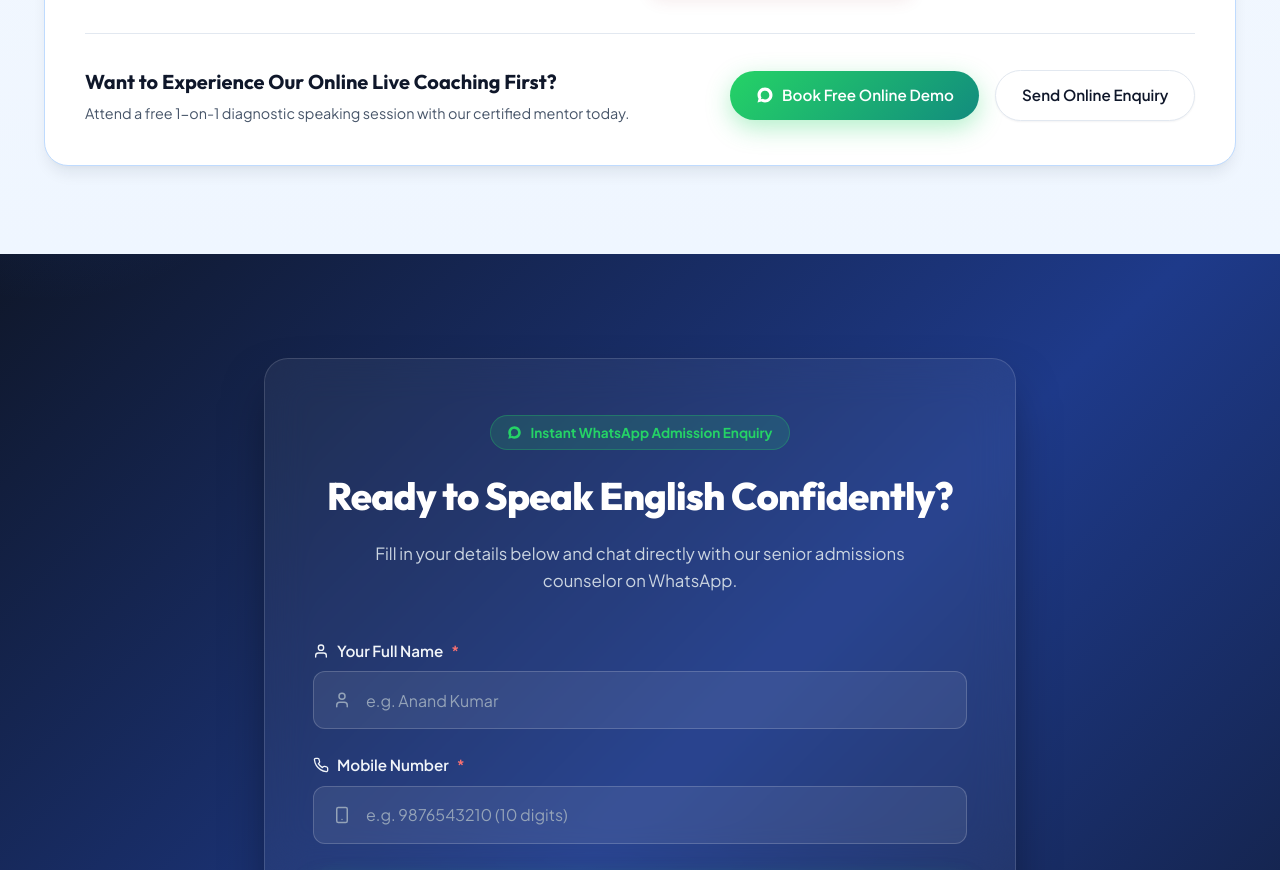
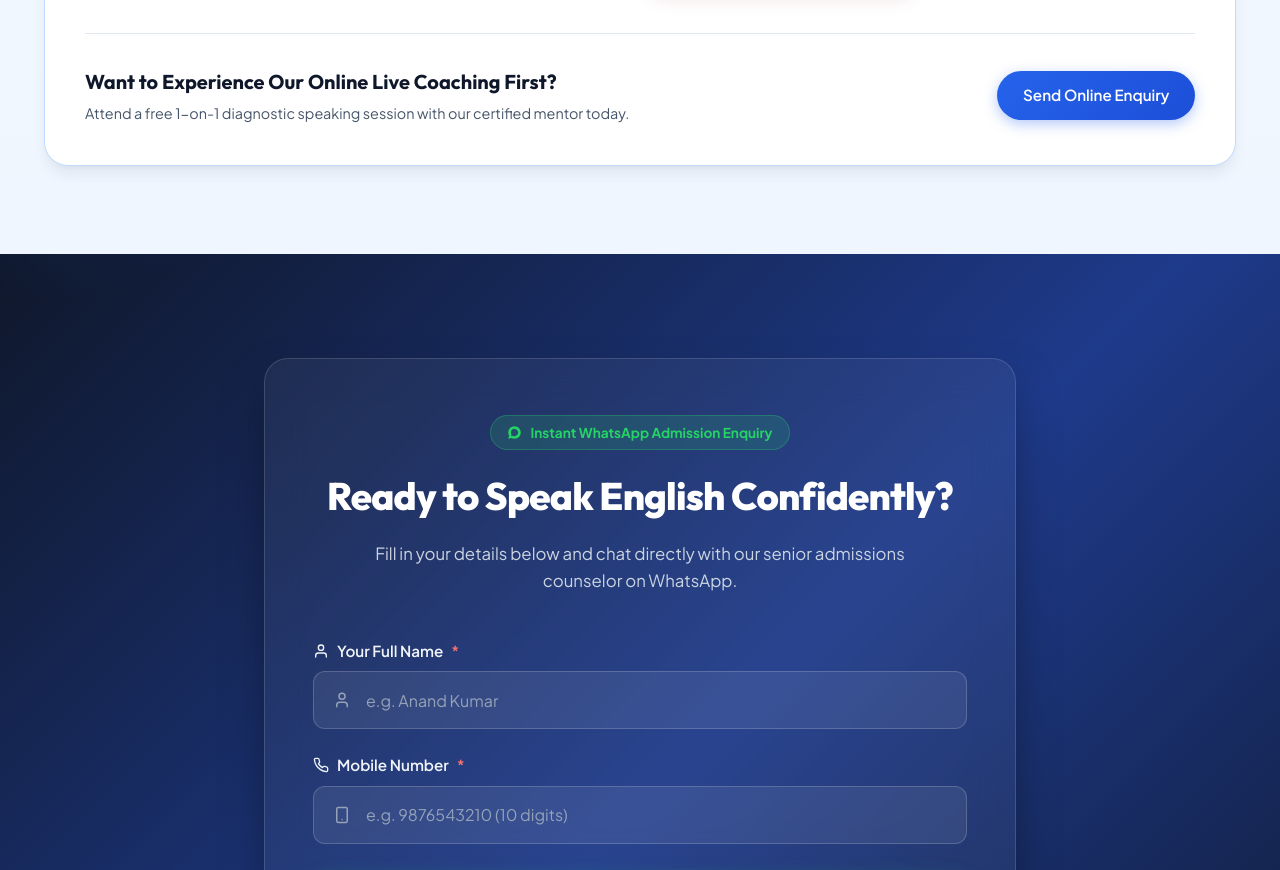
Before and after one commit to Abhijinkm/englishsport, a website: page index.html in a window 1280 px wide. Shown: the part 7876-8746 px from the top of the page. Drawn offline with Linux system fonts and the light colour scheme; a web font is replaced by a local one.

Commit message:
feat: remove Book Free Online Demo button from virtual campus CTA banner

```diff
--- a/index.html
+++ b/index.html
@@ -1283,13 +1283,7 @@
             <p>Attend a free 1-on-1 diagnostic speaking session with our certified mentor today.</p>
           </div>
           <div class="online-cta-btns">
-            <a href="https://wa.me/917902402017?text=Hello%20English%20Spot%2C%20I%20want%20to%20book%20a%20Free%201-on-1%20Online%20Demo%20Session." target="_blank" rel="noopener noreferrer" class="btn btn-whatsapp">
-              <svg width="18" height="18" viewBox="0 0 24 24" fill="currentColor">
-                <path d="M12.031 6.172c-3.181 0-5.767 2.586-5.768 5.766-.001 1.298.38 2.27 1.019 3.287l-.711 2.598 2.669-.699c.969.54 1.761.814 2.791.814 3.18 0 5.767-2.587 5.768-5.766 0-3.181-2.587-5.766-5.768-5.766zm9.969 5.766c0 5.505-4.495 10-10 10-1.745 0-3.376-.45-4.809-1.237l-5.191 1.36 1.391-5.085c-.875-1.492-1.391-3.23-1.391-5.038 0-5.505 4.495-10 10-10 5.505 0 10 4.495 10 10z" />
-              </svg>
-              <span>Book Free Online Demo</span>
-            </a>
-            <a href="#enquiry" class="btn btn-secondary">
+            <a href="#enquiry" class="btn btn-primary">
               <span>Send Online Enquiry</span>
             </a>
           </div>
```
